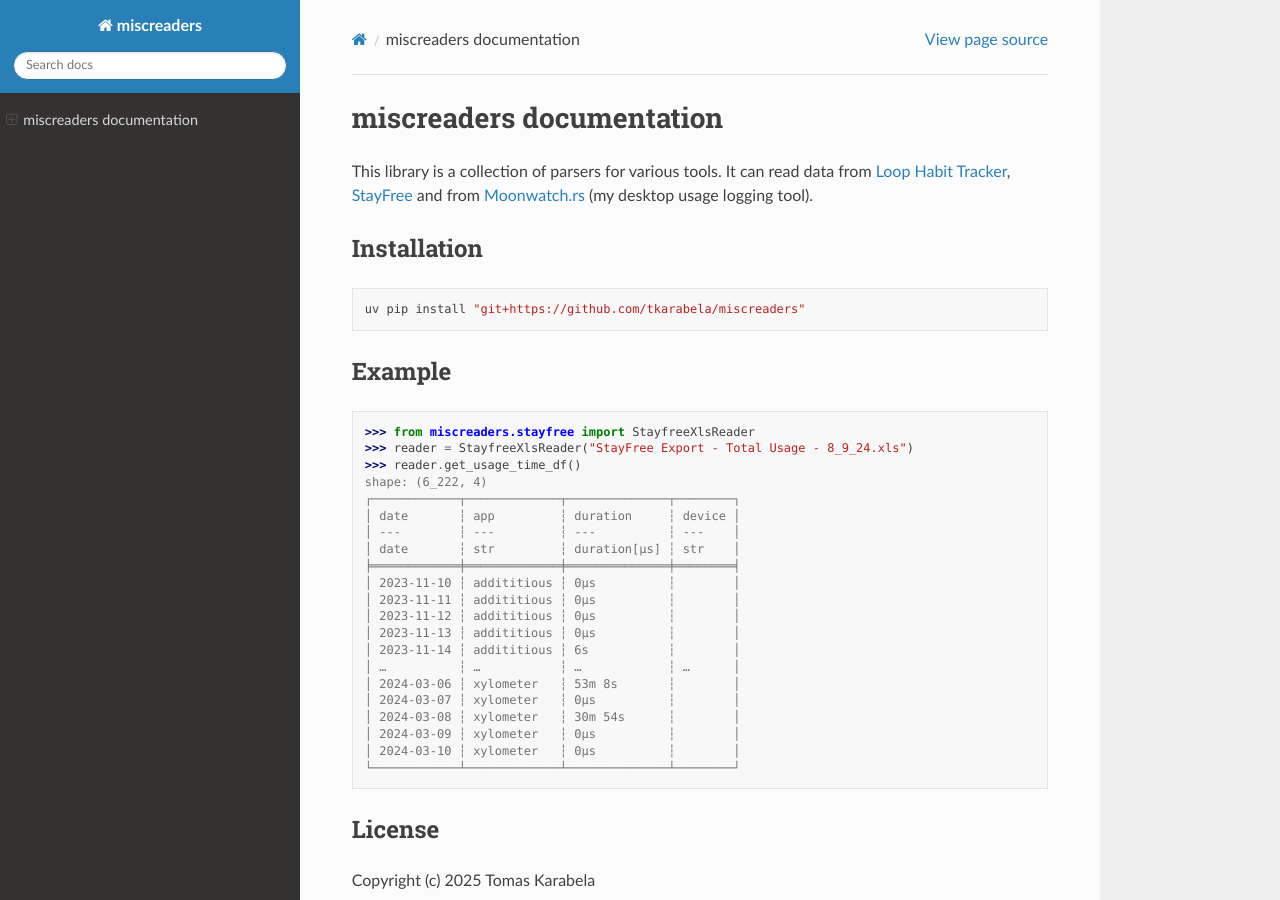
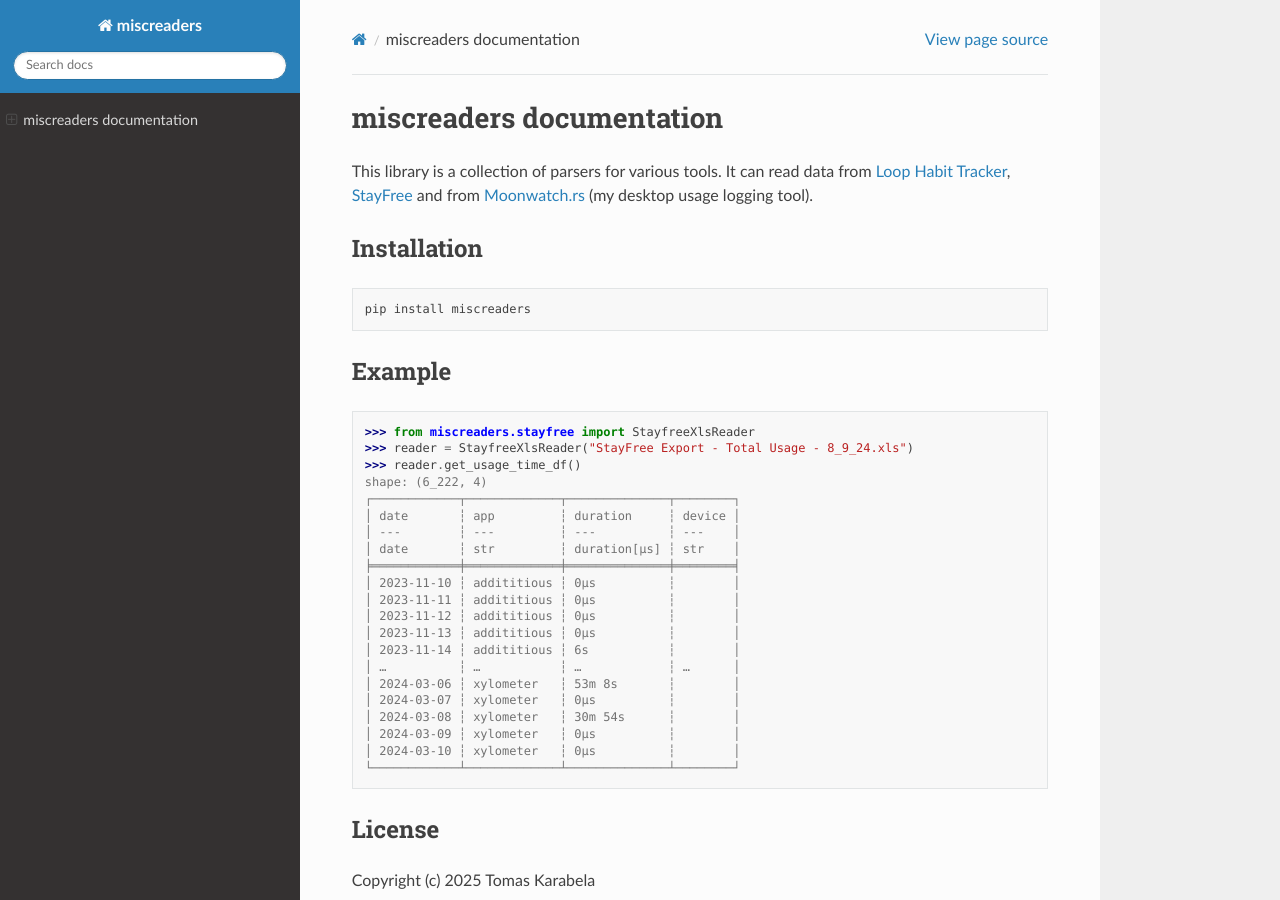
Before and after one commit to tkarabela/miscreaders, a Sphinx documentation site: the page built from docs/source/index.rst, in a window 1280 px wide and 900 px high. Built offline with Sphinx 7.4.7 and the Read the Docs theme 3.1.0, drawn with Linux system fonts in a browser that asks for light colours.

Commit message:
chore: Change installation instructions to PyPI

```diff
--- a/docs/source/index.rst
+++ b/docs/source/index.rst
@@ -22,7 +22,7 @@
 
 .. code-block:: bash
 
-   uv pip install "git+https://github.com/tkarabela/miscreaders"
+   pip install miscreaders
 
 Example
 -------
```
Also changed, not shown: README.md (+1 -1 lines).
